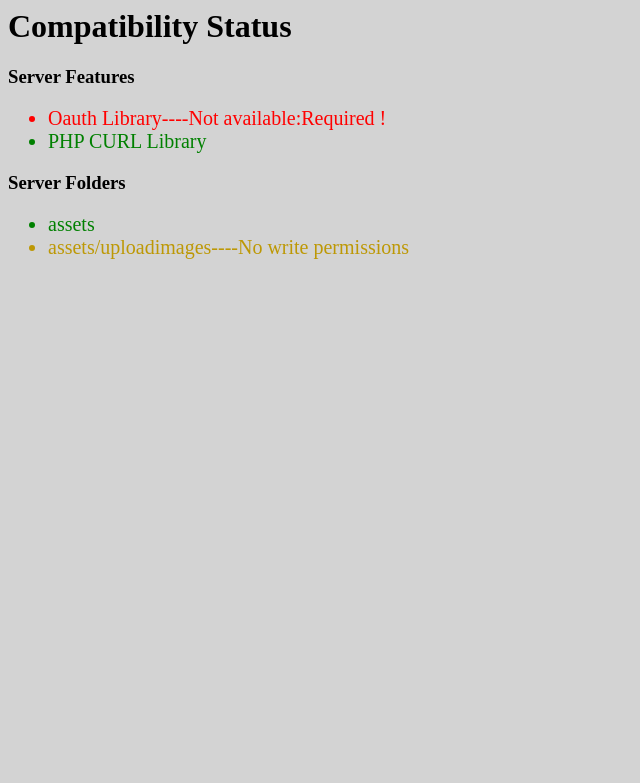
After one commit to hammerlabs/universal-lonesurvivor-epk, a CodeIgniter app: page /1d_fb_tab/index.php/status/index in a window 1280 px wide. The commit adds this page. Shown: the top 783 px of the page, without its empty margins (0-640 px from the left). Run offline with CodeIgniter, Linux system fonts and the light colour scheme.

Commit message:
Compatibility status checks for features and folders

```diff
--- a/application/config/autoload.php
+++ b/application/config/autoload.php
@@ -80,7 +80,7 @@ $autoload['helper'] = array( 'myminify', 'mylang', 'file', 'xml', 'mygetbrowser'
 |
 */
 
-$autoload['config'] = array( 'my_base', 'my_env' );
+$autoload['config'] = array( 'features','my_base', 'my_env' );
 
 
 /*
--- /dev/null
+++ b/application/config/features.php
@@ -0,0 +1,19 @@
+<?php  if ( ! defined( 'BASEPATH' ) ) exit( 'No direct script access allowed' );
+
+// Configuration of features that could be required for a site
+$features=array();
+
+//Oauth
+$feature=array();
+$feature["title"]="Oauth Library";
+$feature["reflink"]="http://php.net/manual/en/book.oauth.php";
+$features["oauth"]=$feature;
+
+
+//Oauth
+$feature=array();
+$feature["title"]="PHP CURL Library";
+$feature["reflink"]="http://php.net/manual/en/book.curl.php";
+$features["curl"]=$feature;
+
+$config['features']=$features;
--- a/application/config/my_base.php
+++ b/application/config/my_base.php
@@ -6,3 +6,13 @@ $config[ 'available_langs' ] = array( "en", "es" );
 // default language
 // for example, set it to 'en' so that url/welcome is the same as url/en/welcome
 $config[ 'default_lang' ] = "en";
+
+
+// Configuration of Feature and folder checks
+$config['required_features']=array("oauth","curl");
+
+//List folders that need to exist (and maybe writeable)
+$config['check_folders']=array(
+	array("folder"=>"assets","requires_write"=>false),
+	array("folder"=>"assets/uploadimages","requires_write"=>true)
+);
--- a/application/config/my_env.php
+++ b/application/config/my_env.php
@@ -4,6 +4,8 @@
 $config[ 'minify_js' ] = true;
 $config[ 'minify_css' ] = true;
 
+
+
 // set to true to combine minified files (in a single <script> or <link> element)
 // this makes sense only if minification is on
 // if set to false, then this parameter will not be taken into account, and css/js files will not be combined
--- /dev/null
+++ b/application/controllers/status.php
@@ -0,0 +1,66 @@
+<?php if ( ! defined('BASEPATH')) exit('No direct script access allowed');
+
+class Status extends CI_Controller {
+	public function index() {
+		//Check features
+		$this->load->library("features");
+		$features=$this->config->item("features");
+		$required_features=$this->config->item("required_features");
+
+		foreach($features as $name=>$feature){
+			$class="";
+			$feature["available"]=$this->features->checkByName($name);
+			if ($feature["available"]){
+				$class="available";
+			}
+			else{
+				if (in_array($name,$required_features)){
+					$class="required not-available";
+				}
+				else{
+					$class="not-available";
+				}
+			}
+			$feature["class"]=$class;
+			$features[$name]=$feature;
+		}
+
+
+		//Check folders
+		$check_folders=$this->config->item("check_folders");
+
+		foreach($check_folders as $key=>$check_folder){
+			$class="";
+			$folder=$check_folder["folder"];
+			$requires_write=$check_folder["requires_write"];
+
+			if (is_dir($folder)){
+				if (is_writable($folder)){
+					$class="exists writeable";
+				}
+				else{
+					$class="exists not-writeable";
+				}
+			}
+			else{
+				$class="not-exists not-writeable";
+			}
+
+			if ($requires_write){
+				$class=$class." requires-write";
+			}
+			$check_folder["class"]=$class;
+			$check_folders[$key]=$check_folder;
+		}
+
+
+
+		$data=array();
+		$data["features"]=$features;
+		$data["folders"]=$check_folders;
+
+		$this->load->view("status",$data);
+
+	}
+
+}
--- a/application/core/HLabs_Controller.php
+++ b/application/core/HLabs_Controller.php
@@ -36,7 +36,7 @@
 	}
 
 	public function _css_includes($group="head"){
-		minjs($this->_css_includes_array($group));
+		mincss($this->_css_includes_array($group));
 	}
 
 
--- /dev/null
+++ b/application/libraries/Features.php
@@ -0,0 +1,32 @@
+<?php if ( !defined( 'BASEPATH' ) ) exit( 'No direct script access allowed' );
+
+class Features {
+
+
+	public function checkByName($name){
+		switch ($name) {
+			case 'oauth':
+				return $this->checkOauth();
+				break;
+			case 'curl':
+				return $this->checkCurl();
+				break;
+
+			default:
+				return false;
+				break;
+		}
+	}
+
+	public function checkOAuth() {
+		return false;
+		return function_exists('curl_version');
+	}
+
+	public function checkCurl() {
+		return function_exists('curl_version');
+	}
+
+
+
+}
--- a/application/views/main.php
+++ b/application/views/main.php
@@ -1,7 +1,8 @@
 
 <?php
     $CI =& get_instance();
-	$CI->_add_js("assets/js/main.js","footer");
+	$CI->_add_css("css/main.css","head");
+	$CI->_add_js("js/main.js","footer");
 ?>
 
 <h1>This is the main site</h1>
--- /dev/null
+++ b/application/views/main_loader.php
@@ -0,0 +1,5 @@
+<?php
+    $CI =& get_instance();
+	$CI->_add_css("css/loader.css","head");
+?>
+<span>This is the loader</span>
--- /dev/null
+++ b/application/views/main_preloader.php
@@ -0,0 +1 @@
+<span>This is the preloader</span>
--- /dev/null
+++ b/application/views/status.php
@@ -0,0 +1,30 @@
+<html>
+	<head>
+		<title>Compatibility Status</title>
+		<link rel="stylesheet" type="text/css" href="/assets/css/status.css" media="screen">
+	</head>
+	<body>
+		<h1>Compatibility Status</h1>
+
+		<h3>Server Features</h3>
+		<ul>
+		<?php foreach ($features as $feature):?>
+
+		<li class="<?php echo $feature["class"];?>"><?php echo $feature["title"];?></li>
+
+		<?php endforeach;?>
+		</ul>
+
+
+		<h3>Server Folders</h3>
+		<ul>
+		<?php foreach ($folders as $folder):?>
+
+		<li class="<?php echo $folder["class"];?>"><?php echo $folder["folder"];?></li>
+
+		<?php endforeach;?>
+		</ul>
+
+
+	</body>
+</html>
--- /dev/null
+++ b/assets/css/status.css
@@ -0,0 +1,45 @@
+body{
+	background: lightgrey;
+}
+
+li {
+	font-size: 20px;
+}
+/*Colors for features*/
+.available {
+    color: green;
+}
+
+.not-available {
+	color: rgb(189, 152, 5);
+}
+.not-available:after {
+	 content: "----Not available";
+}
+
+
+.required.not-available {
+	color: red;
+}
+.required.not-available:after {
+	 content: "----Not available:Required !";
+}
+
+
+/*Colors for folders*/
+.not-exists {
+    color: red;
+}
+.not-exists:after {
+	 content: "----Missing";
+}
+.exists {
+	color: green;
+}
+
+.requires-write.not-writeable {
+	color: rgb(189, 152, 5);
+}
+.requires-write.not-writeable:after {
+	 content: "----No write permissions";
+}
```
Also changed, not shown: application/controllers/main.php (+8 -5 lines).
